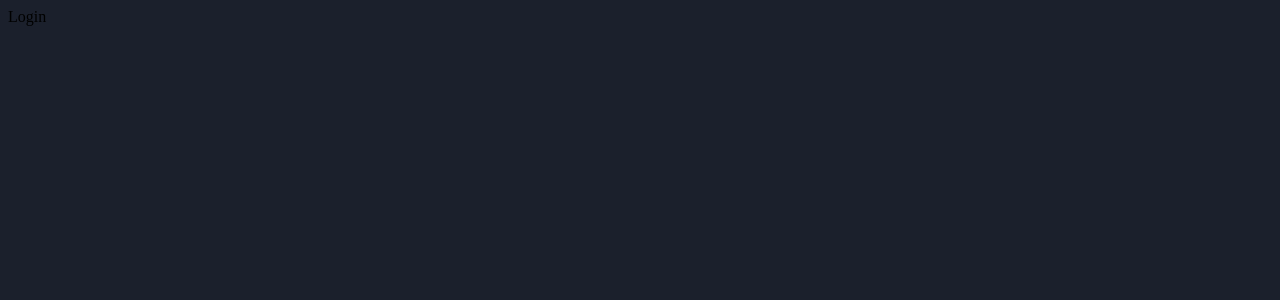
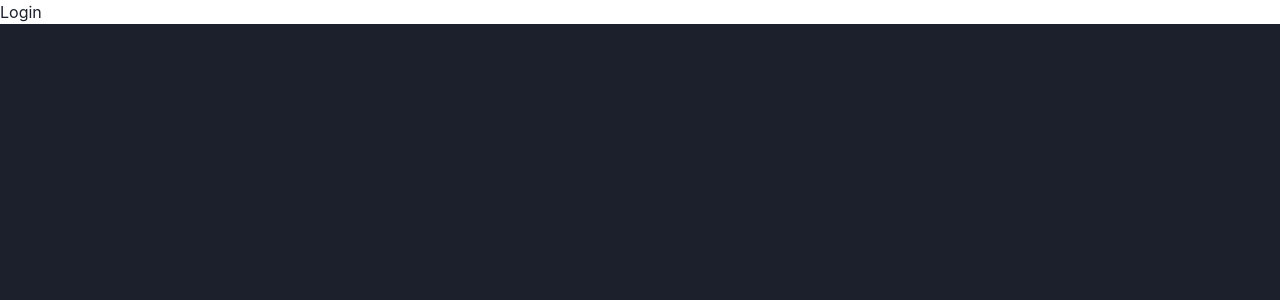
Before and after one commit to joegriff1410/Armour-Cards, a React (Vite) app in the folder view/: page / in a window 1280 px wide. Shown: the top 300 px of the page. Built offline with nearby package versions, Linux system fonts and the light colour scheme.

Commit message:
Added chakra provider

```diff
--- a/view/src/pages/LoginPage/Login.tsx
+++ b/view/src/pages/LoginPage/Login.tsx
@@ -1,7 +1,10 @@
+
 const Login = () => {
-  return (
-    <div>Login</div>
-  )
-}
+    return (
+        <>
+            <div>Login</div>
+        </>
+    );
+};
 
-export default Login
+export default Login;
```
Also changed, not shown: view/src/main.tsx (+6 -3 lines).
